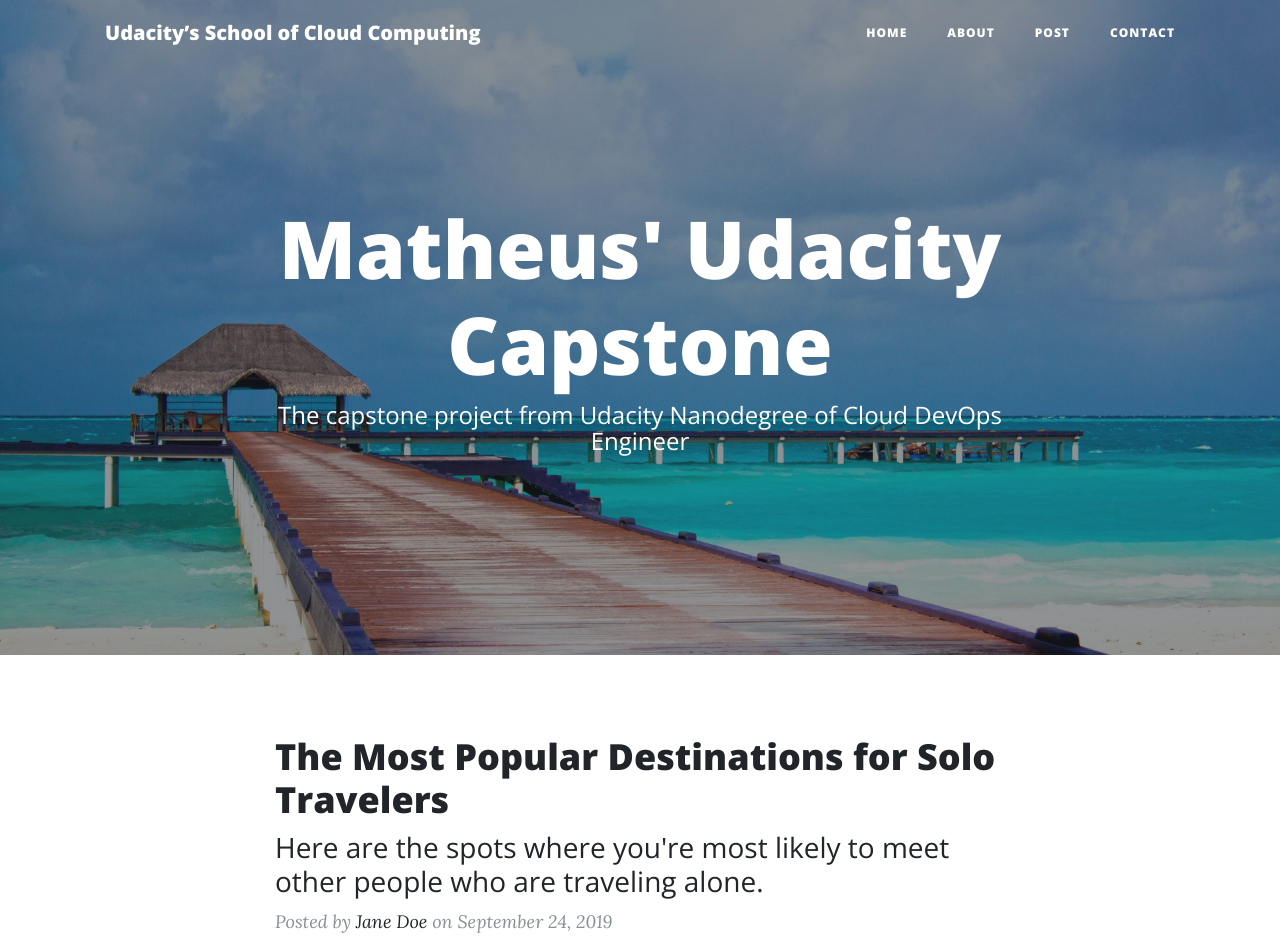
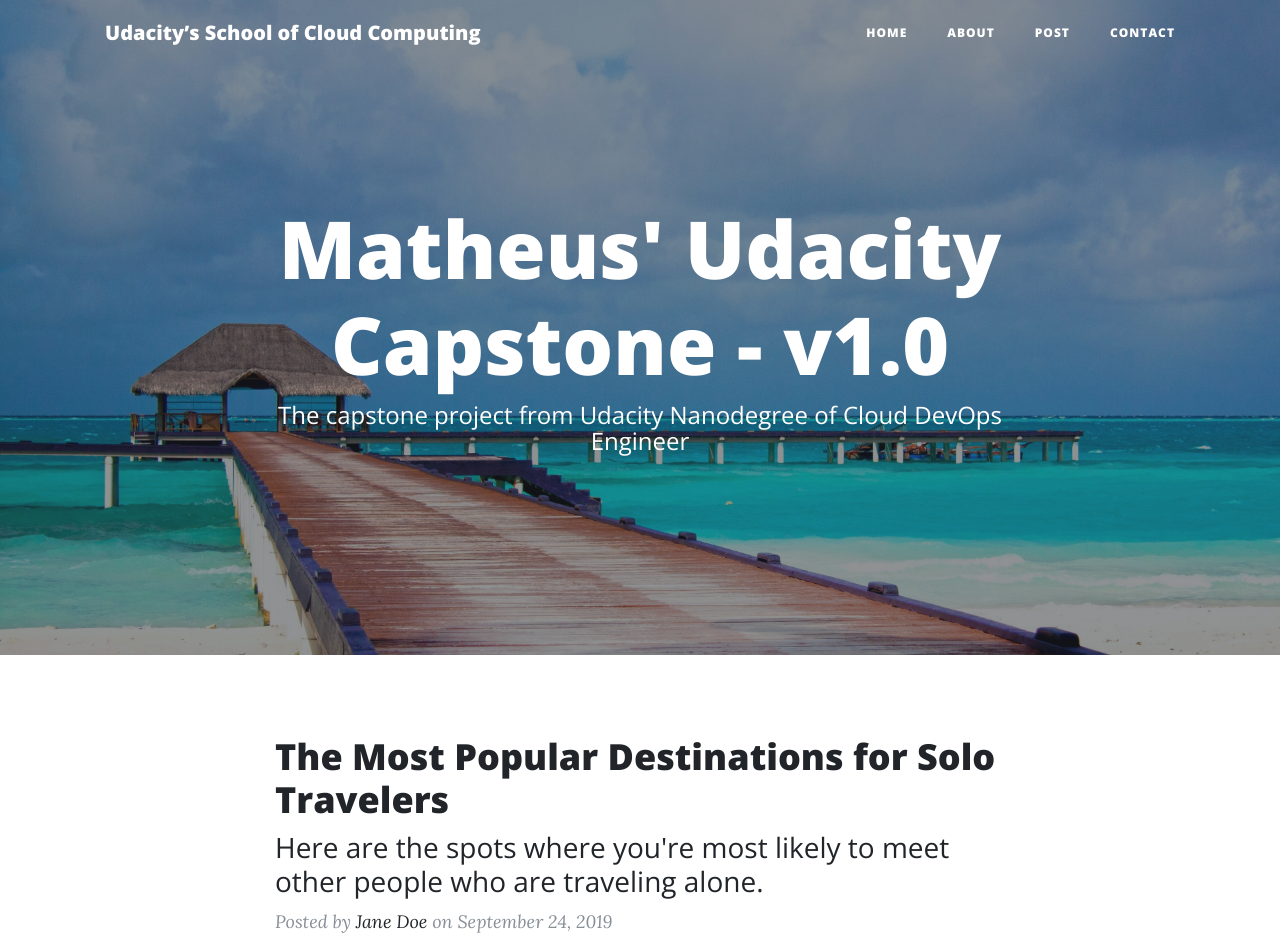
Before and after one commit to matheusliberato/cloud-devops-capstone, a plain HTML site: page index.html in a window 1280 px wide. Shown: the top 938 px of the page. Drawn offline with nearby package versions, Linux system fonts and the light colour scheme; a script that the page names is missing.

Commit message:
chore: Update index html to test k8s RollingUpdates

```diff
--- a/index.html
+++ b/index.html
@@ -59,7 +59,7 @@
       <div class="row">
         <div class="col-lg-8 col-md-10 mx-auto">
           <div class="site-heading">
-            <h1>Matheus' Udacity Capstone</h1>
+            <h1>Matheus' Udacity Capstone - v1.0</h1>
             <span class="subheading">The capstone project from Udacity Nanodegree of Cloud DevOps Engineer</span>
           </div>
         </div>
```
